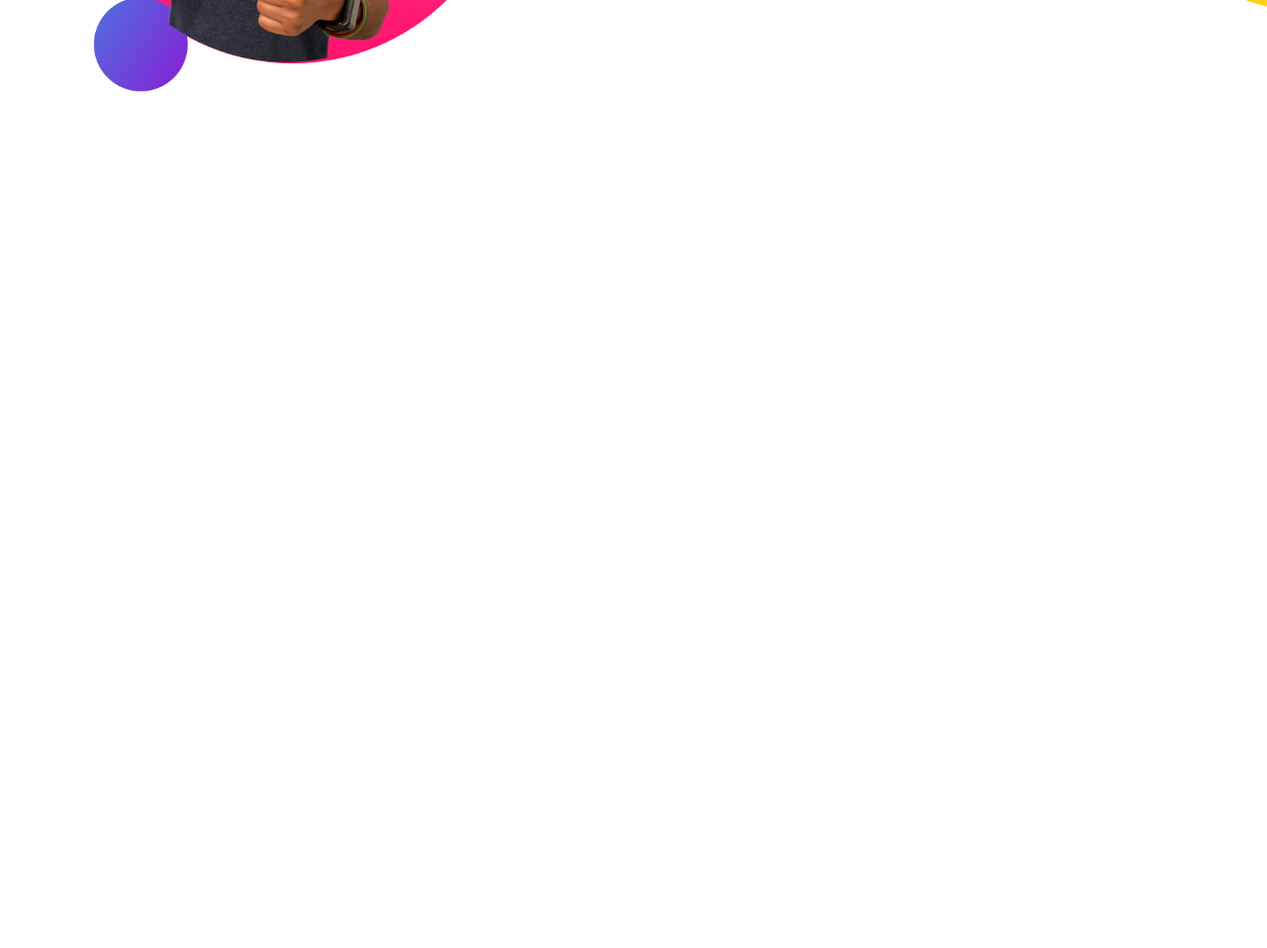
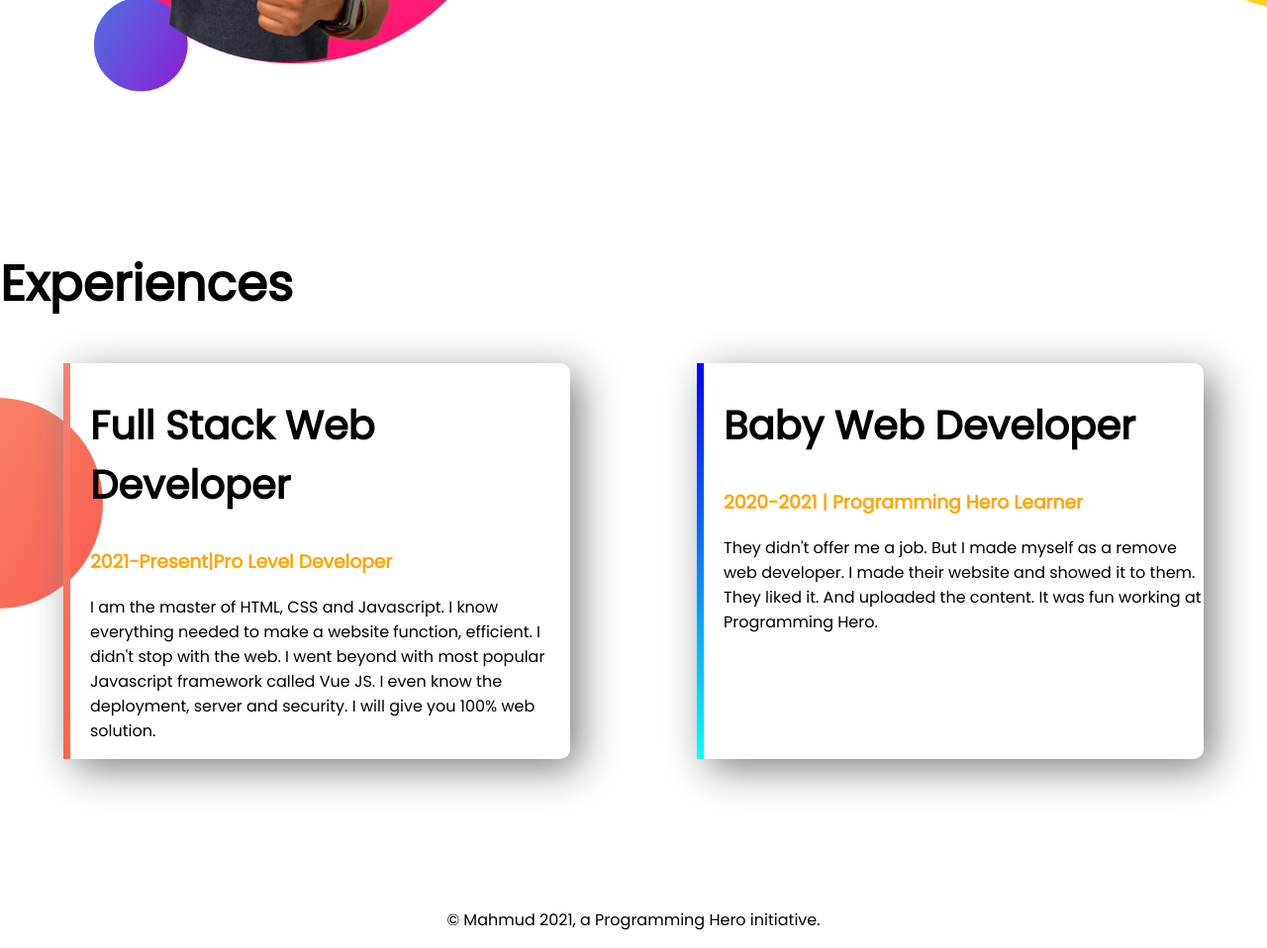
Before and after one commit to trycatch63/developor-portfolio, a plain HTML site: page index.html in a window 1280 px wide. Shown: the part 1024-1982 px from the top of the page at 99% size. Before the commit the page ends 1274 px from the top, so only its background shows below. Drawn offline with Linux system fonts and the light colour scheme.

Commit message:
experience and footer added

```diff
--- a/index.html
+++ b/index.html
@@ -14,7 +14,7 @@
     <link rel="stylesheet" href="style.css" />
   </head>
   <body>
-    <section class="top-banner">
+    <section class="top-banner felxiable-container">
       <div class="half-width">
         <h1>Welcome To</h1>
         <h1><span class="orange-color">Pavel Mahmud</span> World</h1>
@@ -33,7 +33,7 @@
         <img src="images/jhankar.png" alt="portfolio" />
       </div>
     </section>
-    <section class="dream-big">
+    <section class="dream-big felxiable-container">
       <div class="half-width">
         <img src="images/jhankar2.png" alt="" />
       </div>
@@ -48,5 +48,34 @@
         <a class="link-button" href="#">Download Resume</a>
       </div>
     </section>
+    <section class="experience-area">
+      <h1>Experiences</h1>
+      <div class="felxiable-container">
+        <div id="full-stack-experience" class="experience-item">
+          <h2>Full Stack Web Developer</h2>
+          <h3 class="orange-color">2021-Present|Pro Level Developer</h3>
+          <p>
+            I am the master of HTML, CSS and Javascript. I know everything
+            needed to make a website function, efficient. I didn't stop with the
+            web. I went beyond with most popular Javascript framework called Vue
+            JS. I even know the deployment, server and security. I will give you
+            100% web solution.
+          </p>
+        </div>
+        <div id="web-dev-experience" class="experience-item">
+          <h2>Baby Web Developer</h2>
+          <h3 class="orange-color">2020-2021 | Programming Hero Learner</h3>
+          <p>
+            They didn't offer me a job. But I made myself as a remove web
+            developer. I made their website and showed it to them. They liked
+            it. And uploaded the content. It was fun working at Programming
+            Hero.
+          </p>
+        </div>
+      </div>
+    </section>
+    <footer>
+      <p>© Mahmud 2021, a Programming Hero initiative.</p>
+    </footer>
   </body>
 </html>
--- a/style.css
+++ b/style.css
@@ -5,10 +5,13 @@ body {
 h1 {
   font-size: 50px;
 }
+h2 {
+  font-size: 40px;
+}
 .orange-color {
   color: orange;
 }
-section {
+.felxiable-container {
   display: flex;
   margin-bottom: 150px;
 }
@@ -37,3 +40,33 @@ section {
   background-repeat: no-repeat;
   background-position: right;
 }
+
+.experience-item {
+  width: 40%;
+  margin: 0 5%;
+  padding-left: 20px;
+  border-radius: 10px;
+  box-shadow: 10px 10px 40px gray;
+}
+
+.experience-area {
+  background-image: url(images/exp-bg.png);
+  background-repeat: no-repeat;
+  background-position: left;
+}
+
+#full-stack-experience {
+  border-left: 7px solid;
+  border-image: linear-gradient(salmon, tomato);
+  border-image-slice: 1;
+}
+
+#web-dev-experience {
+  border-left: 7px solid;
+  border-image: linear-gradient(blue, cyan);
+  border-image-slice: 1;
+}
+
+footer p {
+  text-align: center;
+}
```
